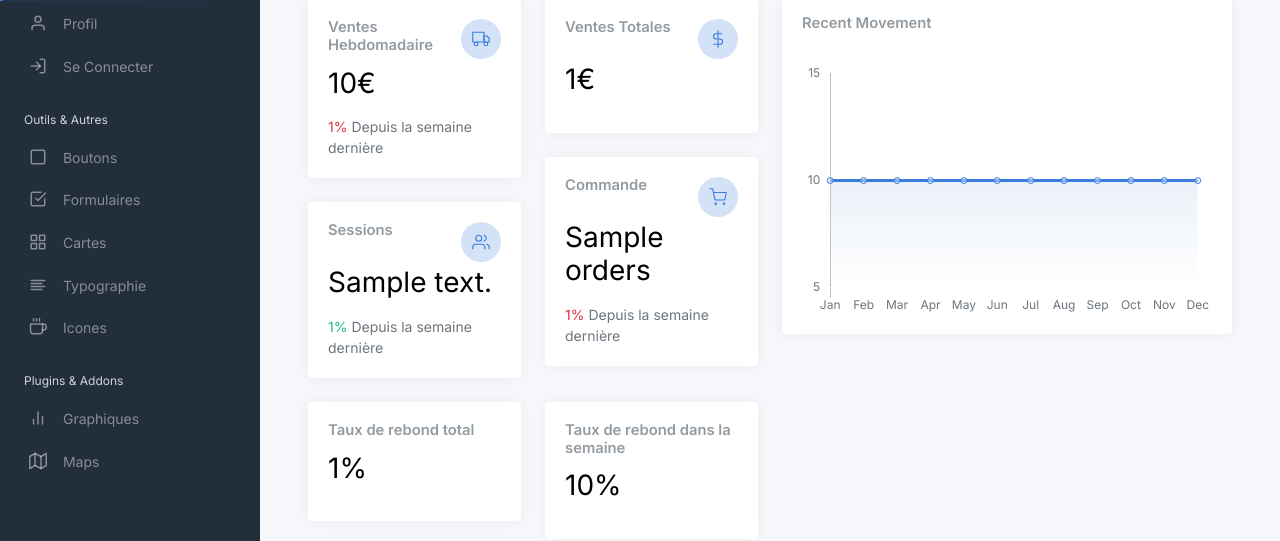
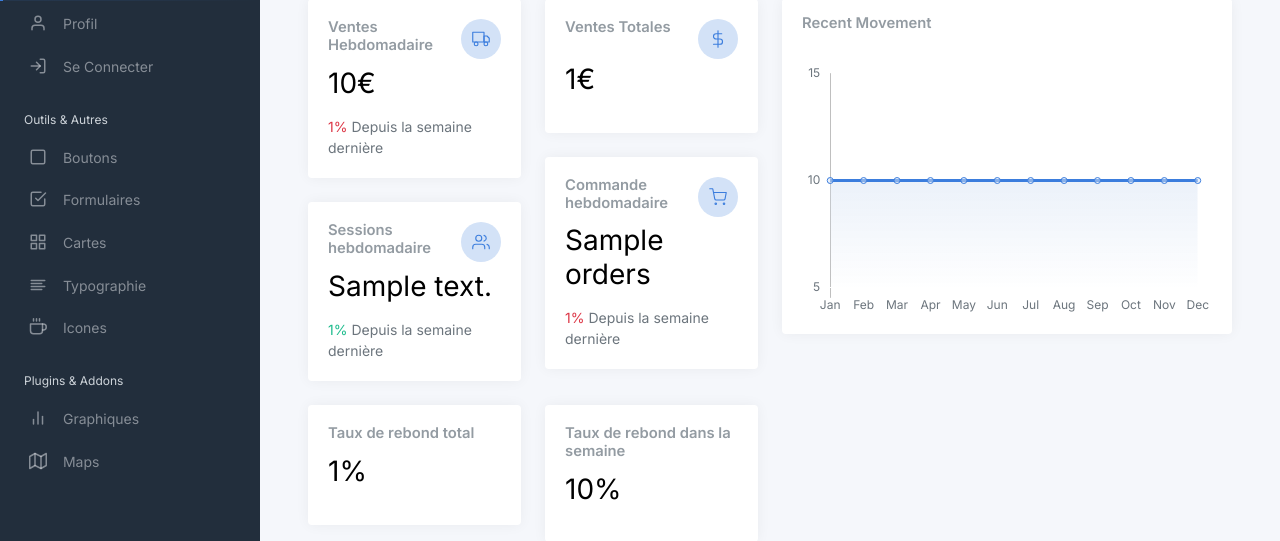
Before and after one commit to Tormknd/E-commerce_django, a Django app: template templates/admin/admin.html in a window 1280 px wide. Shown: the part 155-696 px from the top of the page. Run offline with Django 4.2, Linux system fonts and the light colour scheme; tables that the repository leaves empty hold one stand-in row (values such as "Sample post"); the template is opened without the code that fills it: values that come from a table or form of the project are taken from there, most other values are stand-ins (such as "Sample title", 1, 10 or a date in 2020); parts of the project's set-up code (start-up, migrations or seed data) failed here and were passed over; some libraries are stand-ins or nearby versions.

```diff
--- a/templates/admin/admin.html
+++ b/templates/admin/admin.html
@@ -328,7 +328,7 @@
                                         <div class="card-body">
                                             <div class="row">
                                                 <div class="col mt-0">
-                                                    <h5 class="card-title">Sessions</h5>
+                                                    <h5 class="card-title">Sessions hebdomadaire</h5>
                                                 </div>
 
                                                 <div class="col-auto">
@@ -370,7 +370,7 @@
                                         <div class="card-body">
                                             <div class="row">
                                                 <div class="col mt-0">
-                                                    <h5 class="card-title">Commande</h5>
+                                                    <h5 class="card-title">Commande hebdomadaire</h5>
                                                 </div>
 
                                                 <div class="col-auto">
```
Also changed, not shown: templates/article/article.html (+2 -11 lines).
